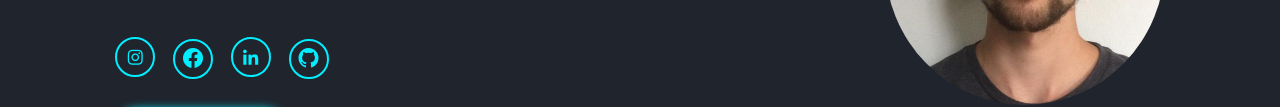
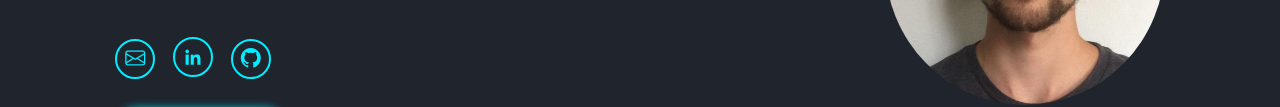
Before and after one commit to alexwelz/Portafolio-V1, a plain HTML site: page index.html in a window 1280 px wide. Shown: the part 478-585 px from the top of the page. Drawn offline with nearby package versions, Linux system fonts and the light colour scheme; a web font is replaced by a local one.

Commit message:
Add icon mail

```diff
--- a/index.html
+++ b/index.html
@@ -39,8 +39,7 @@
             <h3>And I´m a <span class="multiple-text"></span></h3>
             <p>Student at UTN - Facultad Regional General Pacheco  C++ | C# | SQL | .NET | ASP.NET | HTML | CSS | JS</p>
             <div class="social-media">
-                <a href="https://www.instagram.com/alexwelz/" target="_blank"><i class='bx bxl-instagram'></i></a>
-                <a href="https://www.facebook.com/alex.welz.33/" target="_blank"><i class="bi bi-facebook"></i></a>
+                <a href="mailto:alex.welz6@gmail.com" target="_blank"><i class="bi bi-envelope"></i></a>
                 <a href="https://www.linkedin.com/in/alex-gustavo-welz/" target="_blank"><i class='bx bxl-linkedin'></i></a>
                 <a href="https://github.com/alexwelz" target="_blank"><i class="bi bi-github"></i></a>
             </div>
```
